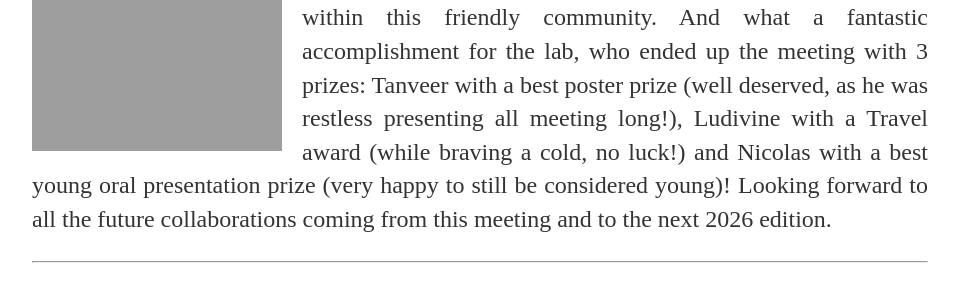
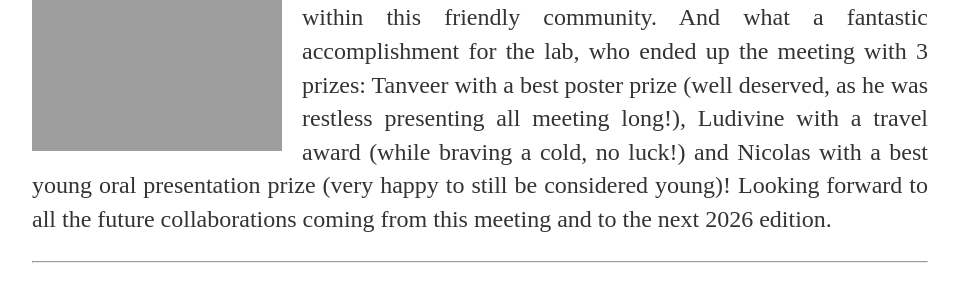
Before and after one commit to Reynoird-Lab/Reynoird-lab.github.io, a Jekyll site: the page built from News/index.html, in a window 1280 px wide and 900 px high. Shown: the part 435-721 px from the top of the window, without its empty margins (160-1119 px from the left). Built offline with Jekyll 4.4.1, drawn with Linux system fonts in a browser that asks for light colours; Markdown is read by kramdown in place of the engine named in the settings; some of the changed text lies outside the part shown.

Commit message:
Update index.html

```diff
--- a/News/index.html
+++ b/News/index.html
@@ -9,7 +9,7 @@ title: News
 <div class="div-categoryContainer">
 	<img src="https://reynoird-lab.github.io/Images/FASEB 2024.jpg" title="FASEB" width="220" style="margin: 0px 20px 10px 0px;" class="picture-left"><img src="https://reynoird-lab.github.io/Images/FASEB 2024 poster.JPG" title="poster" width="250" style="margin: 0px 20px 10px 0px;" class="picture-left"> <img src="https://reynoird-lab.github.io/Images/FASEB 2024 poster2.JPG" title="poster" width="250" style="margin: 0px 20px 10px 0px;" class="picture-left"> <img src="https://reynoird-lab.github.io/Images/FASEB 2024 poster3.JPG" title="poster" width="250" style="margin: 0px 20px 10px 0px;" class="picture-left">
   <div class="paragraph-right">
-    	  <p align="justify"> July 2024: The lab attended the latest FASEB Biological meeting 2024 in Porto, Portugal. Lots of fun and great sciences within this friendly community. And what a fantastic accomplishment for the lab, who ended up the meeting with 3 prizes: Tanveer with a best poster prize (well deserved, as he was restless presenting all meeting long!), Ludivine with a Travel award (while braving a cold, no luck!) and Nicolas with a best young oral presentation prize (very happy to still be considered young)! Looking forward to all the future collaborations coming from this meeting and to the next 2026 edition. </p>
+    	  <p align="justify"> July 2024: The lab attended the latest FASEB Biological meeting 2024 in Porto, Portugal. Lots of fun and great sciences within this friendly community. And what a fantastic accomplishment for the lab, who ended up the meeting with 3 prizes: Tanveer with a best poster prize (well deserved, as he was restless presenting all meeting long!), Ludivine with a travel award (while braving a cold, no luck!) and Nicolas with a best young oral presentation prize (very happy to still be considered young)! Looking forward to all the future collaborations coming from this meeting and to the next 2026 edition. </p>
 
 </div>
 
```
